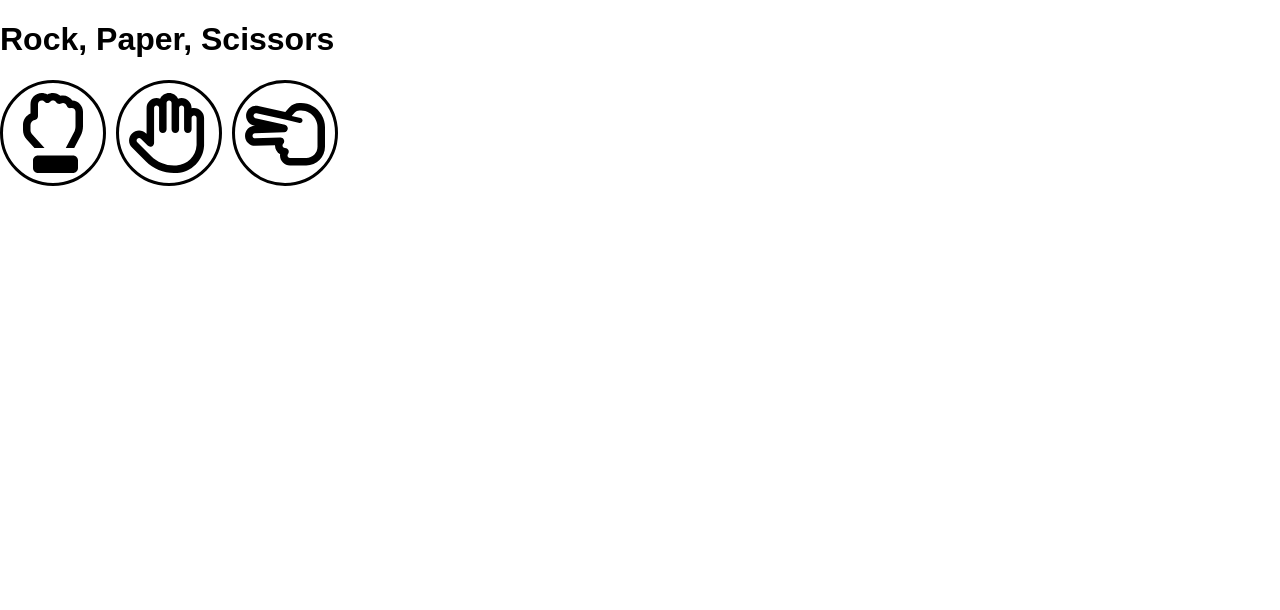
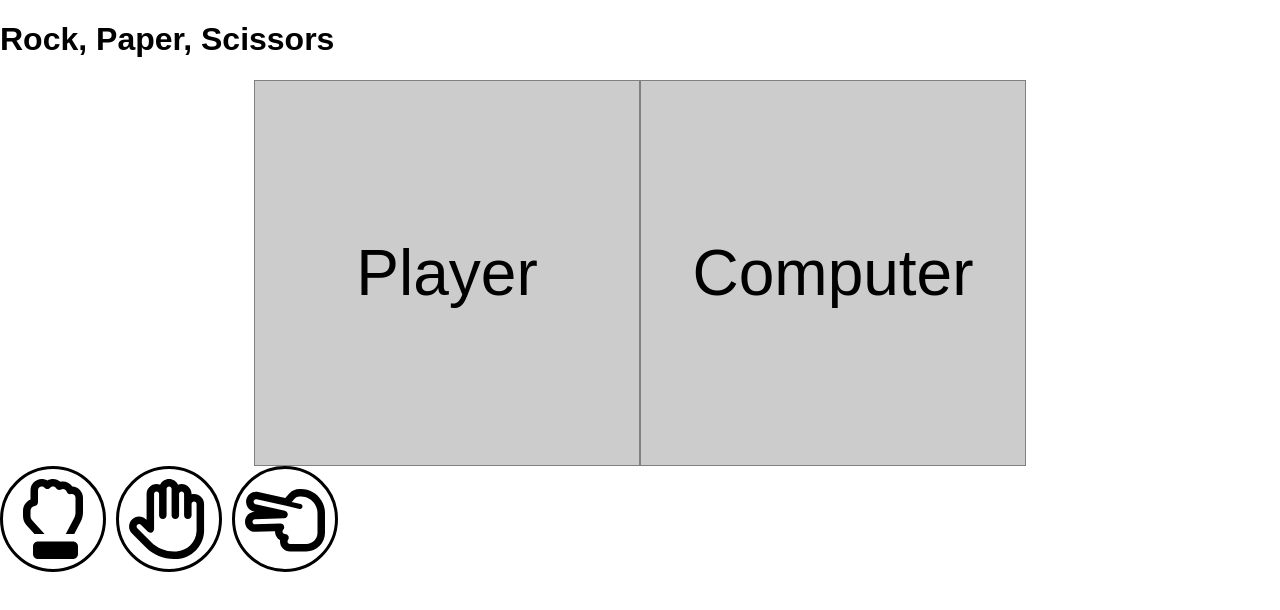
Before and after one commit to jmr0701/Rock-Paper-Scissors, a plain HTML site: page index.html in a window 1280 px wide. Drawn offline with Linux system fonts and the light colour scheme.

Commit message:
Add windows for each player and rename images

```diff
--- a/index.html
+++ b/index.html
@@ -9,10 +9,15 @@
 <body>
     <h1>Rock, Paper, Scissors</h1>
 
+    <div class="windowContainer">
+        <div class="playerWindow">Player</div>
+        <div class="computerWindow">Computer</div>
+    </div>
+
     <div class="handButtons">
-        <img src="images/rock-icon.svg" alt="A hand in the shape of a fist to gesture a rock" id="btnRock">
-        <img src="images/paper-icon.svg" alt="An open hand to gesture a paper" id="btnPaper">
-        <img src="images/scissors=icon.svg" alt="A hand in the shape of a pair of scissors" id="btnScissors">
+        <img src="images/Rock.svg" alt="A hand in the shape of a fist to gesture a rock" id="btnRock">
+        <img src="images/Paper.svg" alt="An open hand to gesture a paper" id="btnPaper">
+        <img src="images/Scissors.svg" alt="A hand in the shape of a pair of scissors" id="btnScissors">
     </div>
 
     <script src="javascript/javascript.js"></script>
--- a/styles/styles.css
+++ b/styles/styles.css
@@ -2,6 +2,23 @@ body,html {
   margin: 0;
   padding: 0;
   font-family: sans-serif;
+}
+
+.windowContainer {
+  display: flex;
+  flex-direction: row;
+  justify-content: center;
+}
+
+.playerWindow, .computerWindow {
+  background-color: #ccc;
+  border: 1px solid grey;
+  height: 30vw;
+  width: 30vw;
+  font-size: 5vw;
+  display: flex;
+  justify-content: center;
+  align-items: center;
 }
 
 .handButtons {
```
Also changed, not shown: images/Paper.svg (renamed from images/paper-icon.svg), images/Rock.svg (renamed from images/rock-icon.svg), images/Scissors.svg (renamed from images/scissors=icon.svg).
